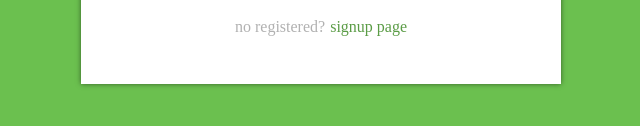
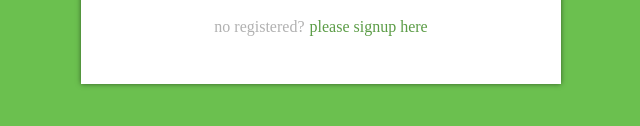
Before and after one commit to mohammadsadeghforoughi/maktab-login-page, a plain HTML site: page index.html in a window 1280 px wide. Shown: the part 476-602 px from the top of the page, 319-959 px from the left. Drawn offline with Linux system fonts and the light colour scheme.

Commit message:
modify signup text

```diff
--- a/index.html
+++ b/index.html
@@ -19,7 +19,7 @@
                     no registered?
                 </span>
                 <span class="form-link">
-                    signup page
+                    please signup here
                 </span>
             </div>
         </div>
```
